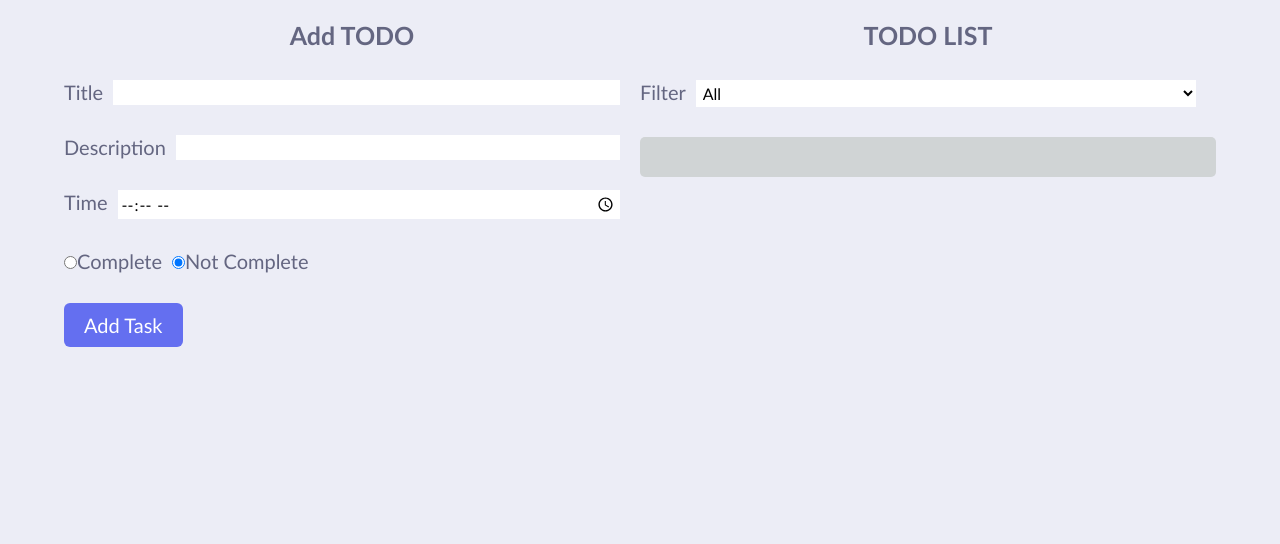
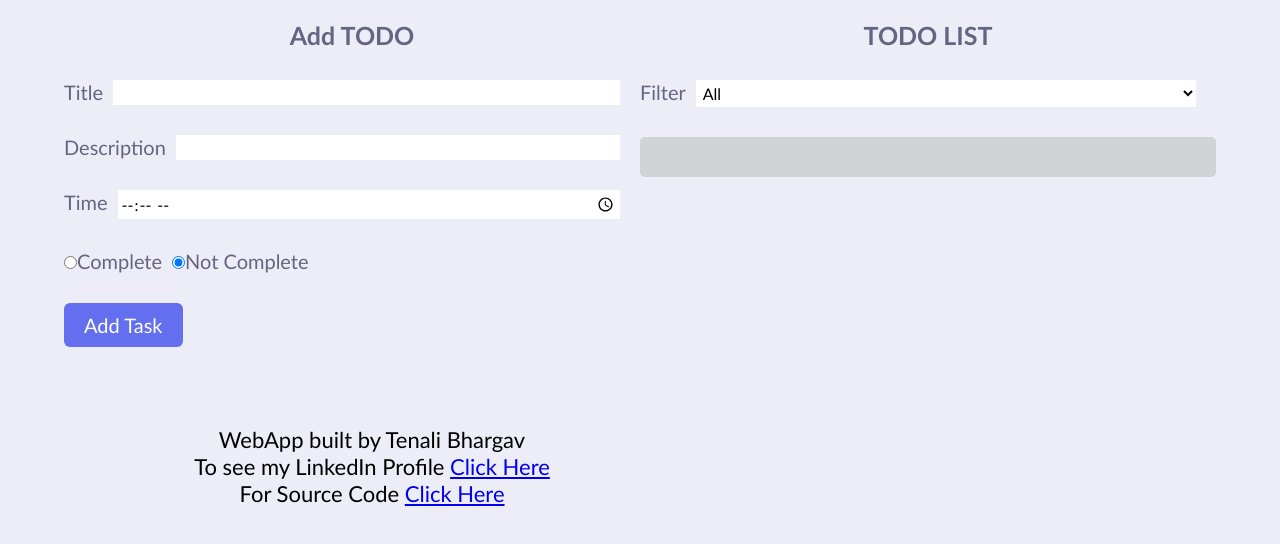
Before and after one commit to bhargavtenali/TodosListWithFilter_frontend, a React (Create React App) app: page / in a window 1280 px wide. Shown: the top 544 px of the page. Built offline with nearby package versions, Linux system fonts and the light colour scheme.

Commit message:
added credits

```diff
--- /dev/null
+++ b/src/components/Footer/index.css
@@ -0,0 +1,16 @@
+.my-text {
+  font-family: "calibri";
+  color: black;
+  font-size: 22px;
+  margin: 0px;
+}
+.my-text-container {
+  display: flex;
+  justify-content: center;
+  align-items: center;
+  margin: 0px;
+  margin-left: 20px;
+}
+.text-center {
+  text-align: center;
+}
--- /dev/null
+++ b/src/components/Footer/index.js
@@ -0,0 +1,34 @@
+import "./index.css";
+
+const Footer = (props) => {
+  const { textCenter } = props;
+  const myTextClass = textCenter ? "my-text text-center" : "my-text";
+  return (
+    <div
+      className="my-text-container"
+      style={{ width: "100%", height: "30vh" }}
+    >
+      <p className={myTextClass}>
+        WebApp built by Tenali Bhargav <br />
+        To see my LinkedIn Profile{" "}
+        <a
+          href="https://www.linkedin.com/in/bhargavtenali/"
+          target="_blank"
+          rel="noreferrer"
+        >
+          Click Here
+        </a>
+        <br />
+        For Source Code{" "}
+        <a
+          href="https://github.com/bhargavtenali/TodosListWithFilter_frontend"
+          target="_blank"
+          rel="noreferrer"
+        >
+          Click Here
+        </a>
+      </p>
+    </div>
+  );
+};
+export default Footer;
--- a/src/components/TodoApp/index.js
+++ b/src/components/TodoApp/index.js
@@ -2,36 +2,47 @@ import { useState } from "react";
 import "./index.css";
 import TodoItem from "../TodoItem";
 import { v4 } from "uuid";
+import Footer from "../Footer";
 
-const STATUS_CONSTANTS = { COMPLETE: "complete", INCOMPLETE: "incomplete" }
-const defaultTodosList = localStorage.getItem("todolist") ? JSON.parse(localStorage.getItem("todolist")) : []
+const STATUS_CONSTANTS = { COMPLETE: "complete", INCOMPLETE: "incomplete" };
+const defaultTodosList = localStorage.getItem("todolist")
+  ? JSON.parse(localStorage.getItem("todolist"))
+  : [];
 
 function TodoApp() {
   const [todosList, changeTodosList] = useState(defaultTodosList);
   const [name, changeName] = useState("");
   const [description, changeDescription] = useState("");
   const [time, changeTime] = useState("");
-    const [status, changeStatus] = useState(STATUS_CONSTANTS.INCOMPLETE)
-    const [displayFilter, changedisplayFilter] = useState("all")
+  const [status, changeStatus] = useState(STATUS_CONSTANTS.INCOMPLETE);
+  const [displayFilter, changedisplayFilter] = useState("all");
 
   const addTodoHandler = (e) => {
-        e.preventDefault()
+    e.preventDefault();
     const newTodoItem = {
-            id: v4(), name, description, time,
-            isComplete: (status === STATUS_CONSTANTS.COMPLETE ? true : false)
+      id: v4(),
+      name,
+      description,
+      time,
+      isComplete: status === STATUS_CONSTANTS.COMPLETE ? true : false,
     };
-        const actualTodosList = JSON.parse(localStorage.getItem("todolist"))
-        const newActualTodosList = actualTodosList ? [...actualTodosList, newTodoItem] : [newTodoItem]
-        localStorage.setItem("todolist", JSON.stringify(newActualTodosList))
+    const actualTodosList = JSON.parse(localStorage.getItem("todolist"));
+    const newActualTodosList = actualTodosList
+      ? [...actualTodosList, newTodoItem]
+      : [newTodoItem];
+    localStorage.setItem("todolist", JSON.stringify(newActualTodosList));
     const filteredTodos = newActualTodosList.filter((item) => {
       if (displayFilter === "all") {
-                return true
+        return true;
+      } else {
+        return (
+          (item.isComplete
+            ? STATUS_CONSTANTS.COMPLETE
+            : STATUS_CONSTANTS.INCOMPLETE) === displayFilter
+        );
       }
-            else {
-                return ((item.isComplete ? STATUS_CONSTANTS.COMPLETE : STATUS_CONSTANTS.INCOMPLETE) === displayFilter)
-            }
-        })
-        changeTodosList(filteredTodos)
+    });
+    changeTodosList(filteredTodos);
     changeName("");
     changeDescription("");
     changeTime("");
@@ -39,23 +50,27 @@ function TodoApp() {
   };
 
   const deleteTodoHandler = (currentID) => {
-        const actualTodosList = JSON.parse(localStorage.getItem("todolist"))
-        const newActualTodosList = actualTodosList.filter((item) => item.id !== currentID);
-        localStorage.setItem("todolist", JSON.stringify(newActualTodosList))
+    const actualTodosList = JSON.parse(localStorage.getItem("todolist"));
+    const newActualTodosList = actualTodosList.filter(
+      (item) => item.id !== currentID
+    );
+    localStorage.setItem("todolist", JSON.stringify(newActualTodosList));
     const filteredTodos = newActualTodosList.filter((item) => {
       if (displayFilter === "all") {
-                return true
+        return true;
+      } else {
+        return (
+          (item.isComplete
+            ? STATUS_CONSTANTS.COMPLETE
+            : STATUS_CONSTANTS.INCOMPLETE) === displayFilter
+        );
       }
-            else {
-                return ((item.isComplete ? STATUS_CONSTANTS.COMPLETE : STATUS_CONSTANTS.INCOMPLETE) === displayFilter)
-            }
-        })
-        changeTodosList(filteredTodos)
-
+    });
+    changeTodosList(filteredTodos);
   };
 
   const changeTodoCompleteHandler = (currentID) => {
-        const actualTodosList = JSON.parse(localStorage.getItem("todolist"))
+    const actualTodosList = JSON.parse(localStorage.getItem("todolist"));
     const newActualTodosList = actualTodosList.map((item) => {
       if (item.id === currentID) {
         return { ...item, isComplete: !item.isComplete };
@@ -64,41 +79,50 @@ function TodoApp() {
       }
     });
     // console.log(newTodos[0].isComplete);
-        localStorage.setItem("todolist", JSON.stringify(newActualTodosList))
+    localStorage.setItem("todolist", JSON.stringify(newActualTodosList));
     const filteredTodos = newActualTodosList.filter((item) => {
       if (displayFilter === "all") {
-                return true
+        return true;
+      } else {
+        return (
+          (item.isComplete
+            ? STATUS_CONSTANTS.COMPLETE
+            : STATUS_CONSTANTS.INCOMPLETE) === displayFilter
+        );
       }
-            else {
-                return ((item.isComplete ? STATUS_CONSTANTS.COMPLETE : STATUS_CONSTANTS.INCOMPLETE) === displayFilter)
-            }
-        })
-        changeTodosList(filteredTodos)
+    });
+    changeTodosList(filteredTodos);
   };
 
   const changeFilterHandler = (event) => {
-        const currentFilterValue = event.target.value
-        const actualTodosList = JSON.parse(localStorage.getItem("todolist"))
-        const filteredTodos = actualTodosList ? (actualTodosList.filter((item) => {
+    const currentFilterValue = event.target.value;
+    const actualTodosList = JSON.parse(localStorage.getItem("todolist"));
+    const filteredTodos = actualTodosList
+      ? actualTodosList.filter((item) => {
           if (currentFilterValue === "all") {
-                return true
+            return true;
+          } else {
+            return (
+              (item.isComplete
+                ? STATUS_CONSTANTS.COMPLETE
+                : STATUS_CONSTANTS.INCOMPLETE) === currentFilterValue
+            );
           }
-            else {
-                return ((item.isComplete ? STATUS_CONSTANTS.COMPLETE : STATUS_CONSTANTS.INCOMPLETE) === currentFilterValue)
-            }
-        })) : []
-        changeTodosList(filteredTodos)
-        changedisplayFilter(currentFilterValue)
-    }
-
+        })
+      : [];
+    changeTodosList(filteredTodos);
+    changedisplayFilter(currentFilterValue);
+  };
 
   return (
     <div className="bg-container">
-            <div className="app-container" >
+      <div className="app-container">
         <form className="form-container" onSubmit={addTodoHandler}>
-                    <h1 className="heading" >Add TODO</h1>
-                    <div className="input-container" >
-                        <label className="labelStyle" htmlFor="name" >Title</label>
+          <h1 className="heading">Add TODO</h1>
+          <div className="input-container">
+            <label className="labelStyle" htmlFor="name">
+              Title
+            </label>
             {"  "}
             <input
               className="inputStyle"
@@ -108,8 +132,10 @@ function TodoApp() {
               type="text"
             />
           </div>
-                    <div className="input-container" >
-                        <label className="labelStyle" htmlFor="description" >Description</label>
+          <div className="input-container">
+            <label className="labelStyle" htmlFor="description">
+              Description
+            </label>
             {"  "}
             <input
               className="inputStyle"
@@ -120,7 +146,9 @@ function TodoApp() {
             />
           </div>
           <div className="input-container">
-                        <label className="labelStyle" htmlFor="time">Time</label>
+            <label className="labelStyle" htmlFor="time">
+              Time
+            </label>
             {"  "}
             <input
               className="inputStyle"
@@ -140,7 +168,9 @@ function TodoApp() {
                 type="radio"
                 checked={status === STATUS_CONSTANTS.COMPLETE}
               />
-                            <label className="labelStyle" htmlFor="complete" >Complete</label>
+              <label className="labelStyle" htmlFor="complete">
+                Complete
+              </label>
             </div>
             <div>
               <input
@@ -151,22 +181,33 @@ function TodoApp() {
                 type="radio"
                 checked={status === STATUS_CONSTANTS.INCOMPLETE}
               />
-                            <label className="labelStyle" htmlFor="incomplete" >Not Complete</label>
+              <label className="labelStyle" htmlFor="incomplete">
+                Not Complete
+              </label>
             </div>
           </div>
-                    <button className="button" type="submit">Add Task</button>
+          <button className="button" type="submit">
+            Add Task
+          </button>
+          <Footer textCenter />
         </form>
         <div className="todoList-container">
           <h1 className="heading">TODO LIST</h1>
-                    <div className="input-container" >
-                        <label className="labelStyle" htmlFor="todoListView" >Filter</label>
+          <div className="input-container">
+            <label className="labelStyle" htmlFor="todoListView">
+              Filter
+            </label>
             <select
               className="inputStyle"
               value={displayFilter}
               onChange={changeFilterHandler}
-                            name="todoListView" id="todoListView">
-                            <option value="all" >All</option>
-                            <option value={STATUS_CONSTANTS.COMPLETE}>Already Completed</option>
+              name="todoListView"
+              id="todoListView"
+            >
+              <option value="all">All</option>
+              <option value={STATUS_CONSTANTS.COMPLETE}>
+                Already Completed
+              </option>
               <option value={STATUS_CONSTANTS.INCOMPLETE}>InComplete</option>
             </select>
           </div>
@@ -182,7 +223,7 @@ function TodoApp() {
           </div>
         </div>
       </div>
-        </div >
+    </div>
   );
 }
 
```
Lines whose indentation alone changed are shown as unchanged.
